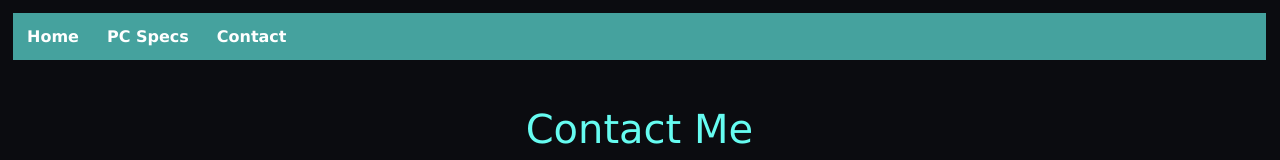
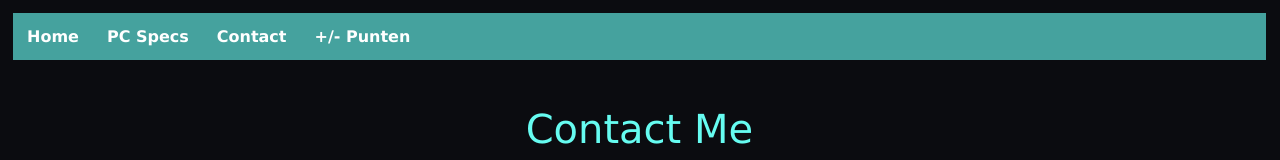
Before and after one commit to ycelik0/ycelik, a plain HTML site: page contact.html in a window 1280 px wide. Shown: the top 160 px of the page. Drawn offline with Linux system fonts and the light colour scheme.

Commit message:
Update contact.html

```diff
--- a/contact.html
+++ b/contact.html
@@ -13,6 +13,7 @@
         <li><a href="index.html"> <b>Home</b> </a></li>
         <li><a href="pcspecs.html"> <b>PC Specs</b> </a></li>
         <li><a href="contact.html"> <b>Contact</b> </a></li>
+        <li><a href="sterkzwak.html"> <b>+/- Punten</b> </a></li>
       </ul>
     </nav>
     <div class="contact">
```
